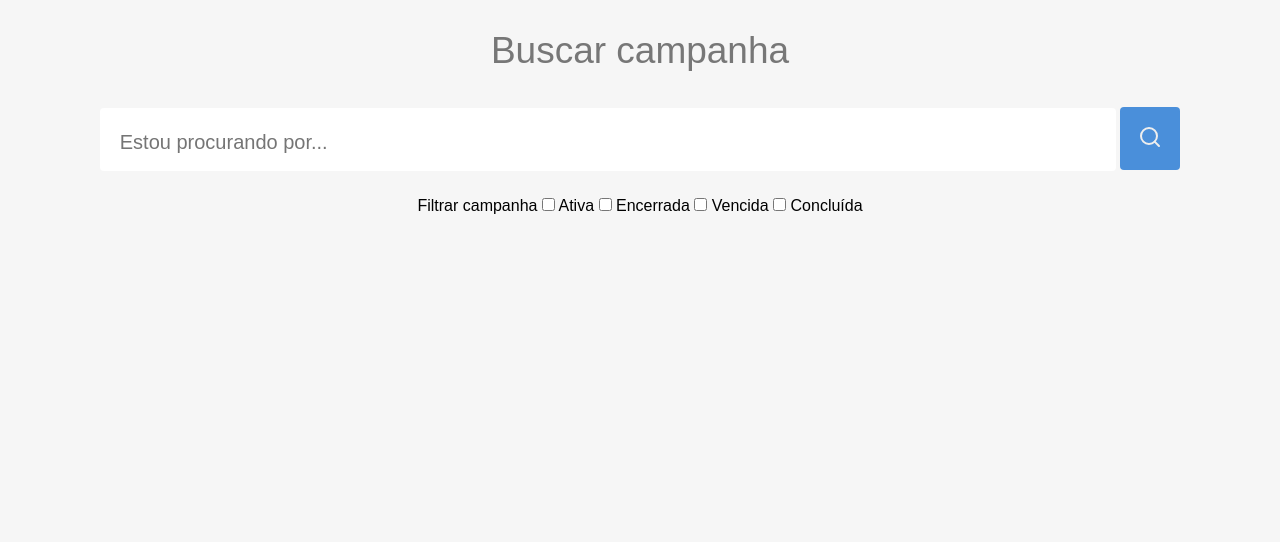
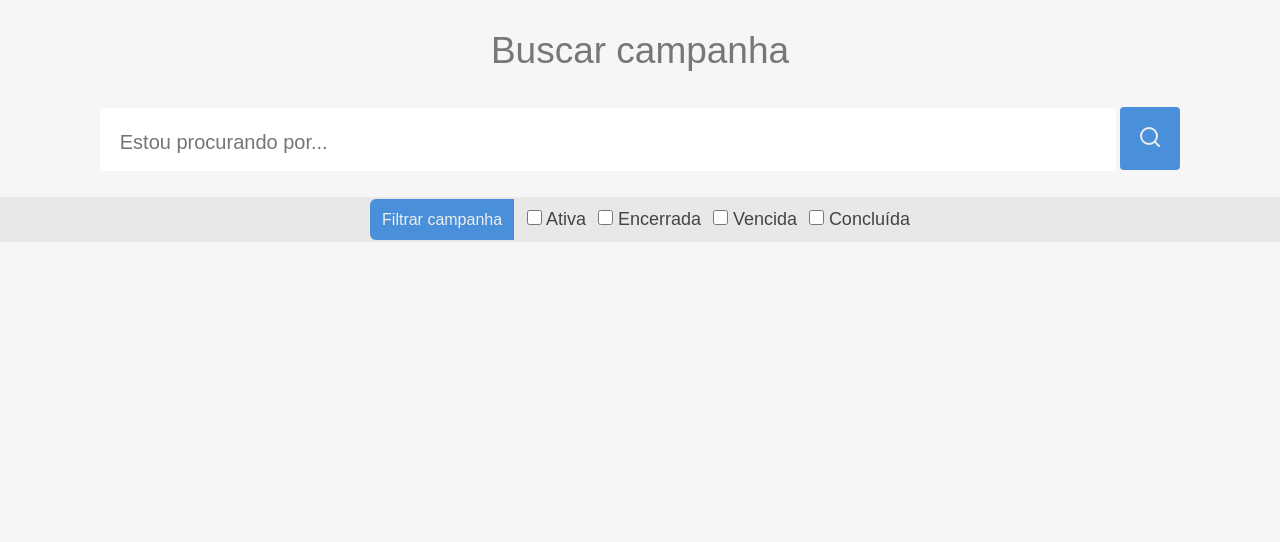
Before and after one commit to joaobnd/frontend-psoft, a PHP site: page /views/campaigns.html in a window 1280 px wide. Shown: the part 80-622 px from the top of the page. Run offline with PHP 8.4, Linux system fonts and the light colour scheme.

Commit message:
Terminei os botões de filtragem

```diff
--- a/styles/campaigns.css
+++ b/styles/campaigns.css
@@ -82,7 +82,7 @@ h2 {
 }
 
 #container-campaigns {
-    margin: 30px 0%;
+    margin: 30px 0% 25px 0%;
     text-align: center;
 }
 
@@ -126,6 +126,36 @@ h2 {
     color: #eeeeee;
     background-color: #4a8fda;
 }
+
+#campaign-filter {
+    background-color: #E8E8E8;
+    padding: 12px;
+}
+
+
+#campaign-filter span {
+    border-top-left-radius: 6px;
+    border-bottom-left-radius: 6px;
+    padding: 12px;
+    color: #eeeeee;
+    background-color: #4a8fda;
+}
+
+
+#campaign-filter input {
+    width: 15px;
+    height: 15px;
+    background: #FFF;
+    margin-left: 8px;
+}
+
+#campaign-filter label {
+    font-size: 18px;
+    color: #444;
+}
+
+
+
 footer {
     padding: 2px 0;
     background-color: #4a8fda;
--- a/views/campaigns.html
+++ b/views/campaigns.html
@@ -41,7 +41,7 @@
         <br>
     </div>
 
-    <!-- CAMPANHAS -->
+    <!-- BUSCAR CAMPANHA -->
     <section id="campaigns-list-section">
         <div id="container-campaigns">
             <h2>Buscar campanha</h2>
@@ -61,6 +61,7 @@
                 </form>
                 <form id="campaign-filter">
                     <span>Filtrar campanha</span>
+
                     <input type="checkbox" id="active-option">
                     <label for="active-option">Ativa</label>
 
@@ -74,6 +75,14 @@
                     <label for="completed-option">Concluída</label>
                 </form>
             </div>
+
+        </div>
+    </section>
+
+    <!-- CAMPANHAS -->
+
+    <section id="campaigns-section">
+        <div id="container">
 
         </div>
     </section>
```
